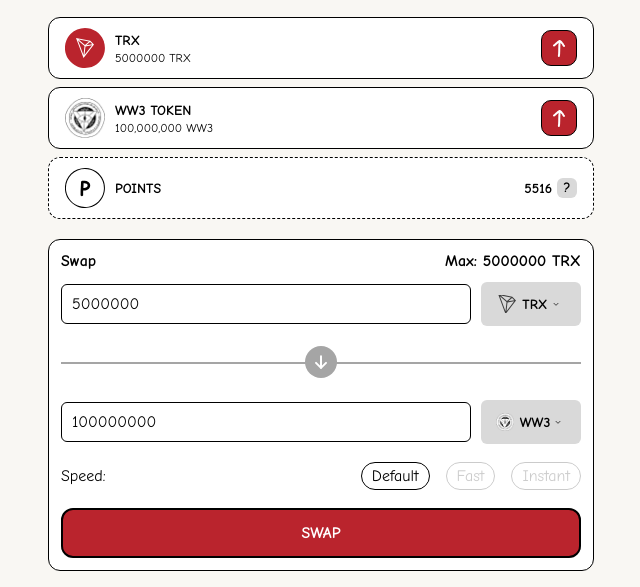
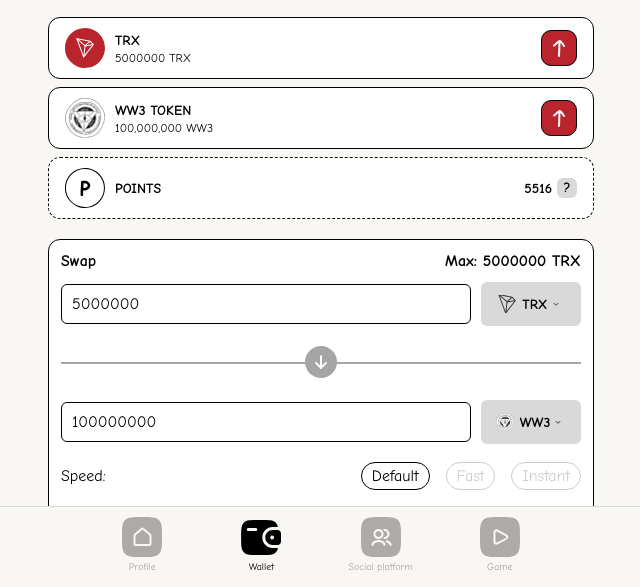
Before and after one commit to alexius90e/worldwar3webapp, a plain HTML site: page wallet.html in a window 1280 px wide. Shown: the part 213-800 px from the top of the page, without its empty margins (319-959 px from the left). Drawn offline with Linux system fonts and the light colour scheme.

Commit message:
feat: added main-nav

```diff
--- /dev/null
+++ b/scss/_l-main-nav.scss
@@ -0,0 +1,71 @@
+.main-nav {
+  position: fixed;
+  left: 0;
+  right: 0;
+  bottom: 0;
+  z-index: 50;
+  padding: 10px 0 14px;
+  border-top: 1px solid #d9d9d9;
+  background-color: #f9f7f3;
+
+  & .container {
+    display: flex;
+    align-items: flex-start;
+    justify-content: center;
+    gap: 10px;
+  }
+
+  &__link {
+    flex: 0 1 20%;
+    display: flex;
+    flex-direction: column;
+    align-items: center;
+    gap: 4px;
+    font-weight: 400;
+    font-size: 10px;
+    color: #a5a5a5;
+    text-align: center;
+
+    &.active {
+      color: #000000;
+    }
+
+    &::before {
+      content: '';
+      width: 40px;
+      height: 40px;
+      background-repeat: no-repeat;
+      background-position: center;
+      background-size: 40px;
+      opacity: 0.3;
+    }
+
+    &.active::before {
+      opacity: 1;
+    }
+
+    &_profile {
+      &::before {
+        background-image: url(../assets/nav-profile.svg);
+      }
+    }
+
+    &_wallet {
+      &::before {
+        background-image: url(../assets/nav-wallet.svg);
+      }
+    }
+
+    &_social {
+      &::before {
+        background-image: url(../assets/nav-social.svg);
+      }
+    }
+
+    &_game {
+      &::before {
+        background-image: url(../assets/nav-game.svg);
+      }
+    }
+  }
+}
--- a/scss/index.scss
+++ b/scss/index.scss
@@ -21,3 +21,4 @@
 @import './l-withdraw';
 @import './l-alerts';
 @import './l-modal';
+@import './l-main-nav';
--- a/wallet.html
+++ b/wallet.html
@@ -169,6 +169,15 @@
       </section>
     </main>
 
+    <nav class="main-nav">
+      <div class="container">
+        <a class="main-nav__link main-nav__link_profile" href="#">Profile</a>
+        <a class="main-nav__link main-nav__link_wallet active" href="./wallet.html">Wallet</a>
+        <a class="main-nav__link main-nav__link_social" href="#">Social platform</a>
+        <a class="main-nav__link main-nav__link_game" href="#">Game</a>
+      </div>
+    </nav>
+
     <div class="alerts">
       <div class="alerts__item"></div>
     </div>
```
Also changed, not shown: assets/nav-game.svg (added), assets/nav-profile.svg (added), assets/nav-social.svg (added), assets/nav-wallet.svg (added), css/index.css.
